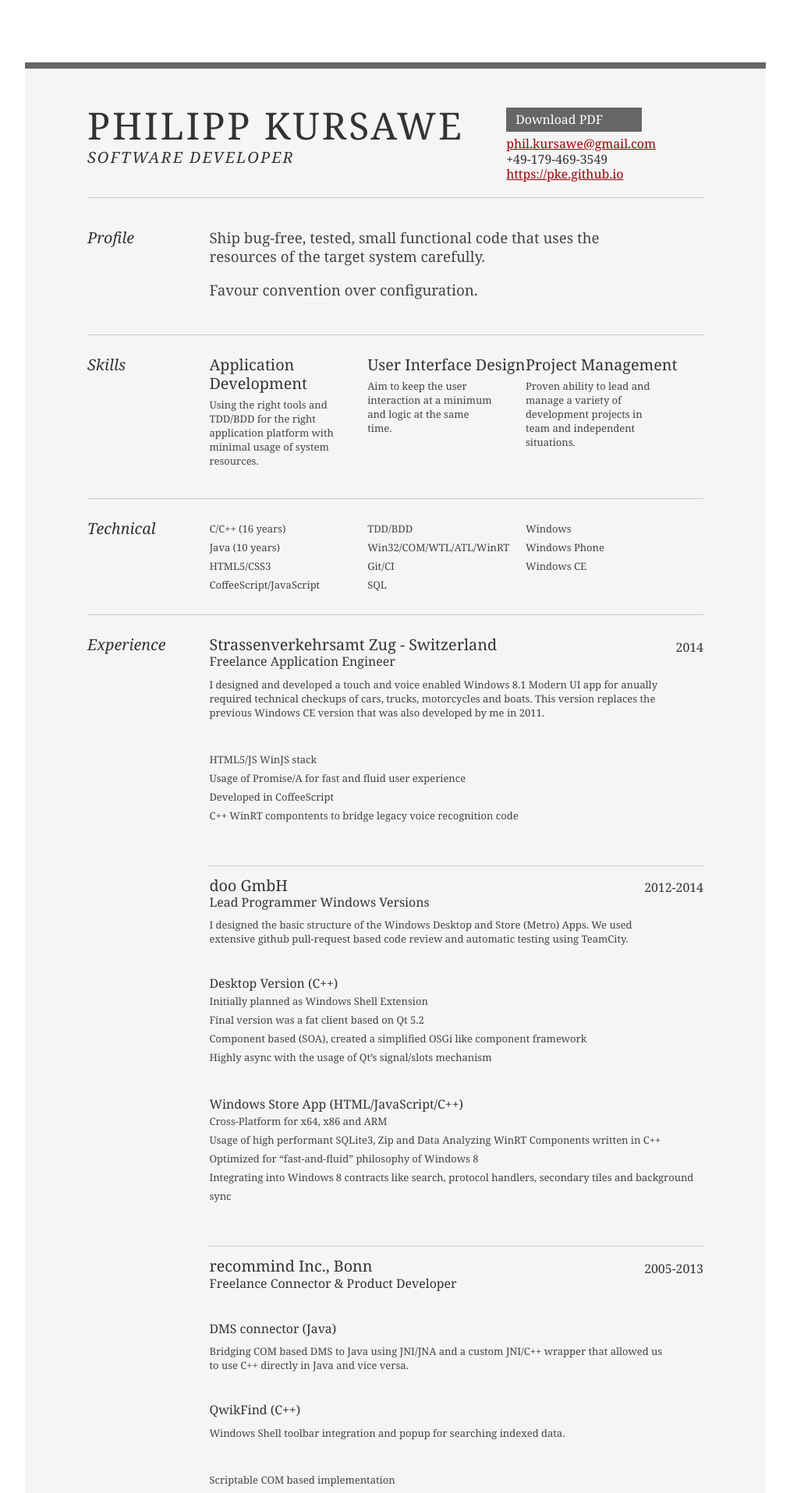
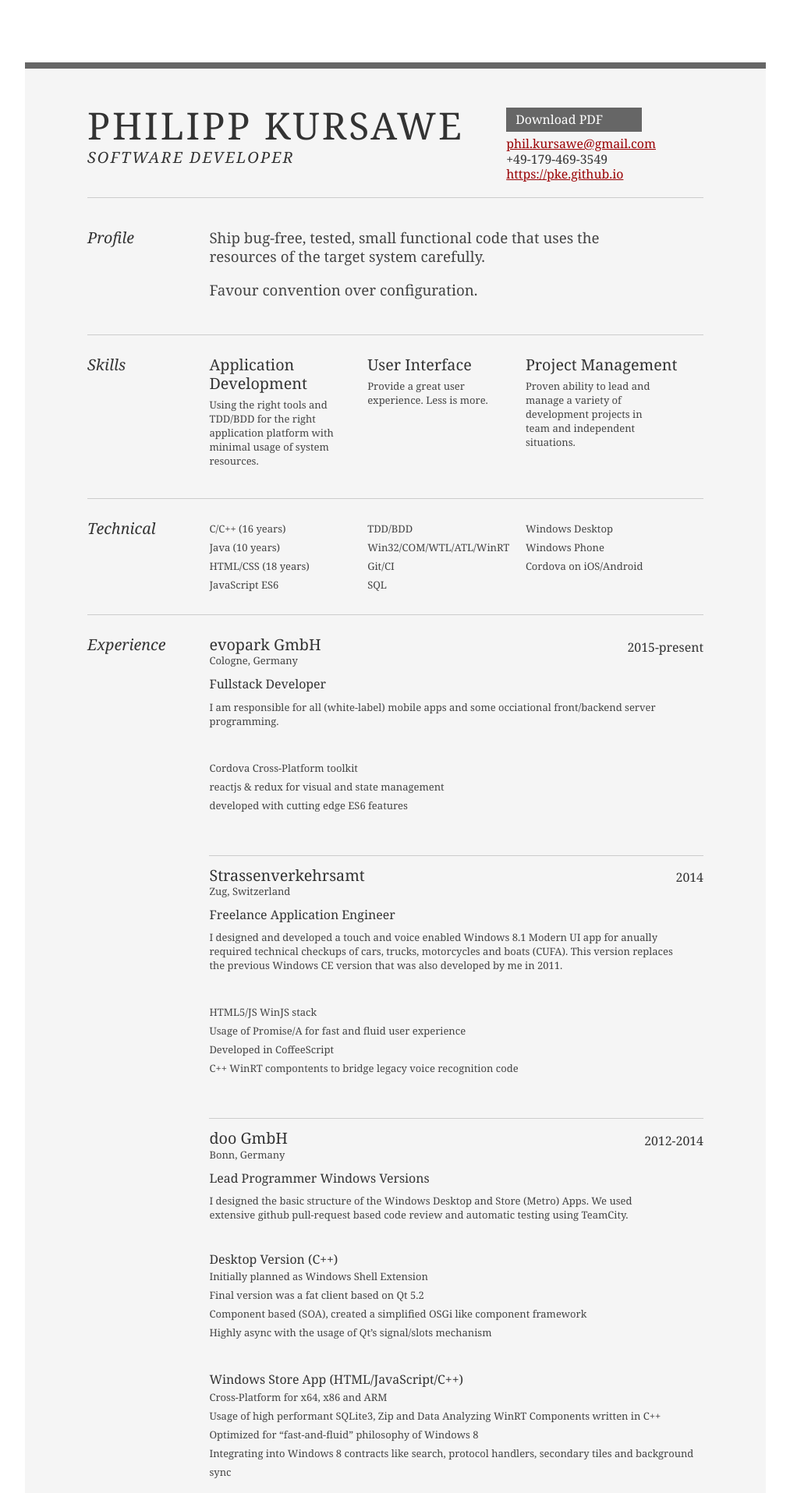
Before and after one commit to pke/pke.github.com, a Jekyll site: the page resume.html, which Jekyll copies as it is, in a window 1280 px wide. Shown: the top 1915 px of the page at 78% size, without its empty margins (133-1146 px from the left). Built offline with Jekyll 4.4.1, drawn with Linux system fonts in a browser that asks for light colours; some of the changed text lies outside the part shown.

Commit message:
Update Résumé

```diff
--- a/resume.css
+++ b/resume.css
@@ -40,6 +40,7 @@ body { font-family: Georgia; color: #444; }
 h2 { font-size: 152% }
 h3, h4 { font-size: 122%; }
 h1, h2, h3, h4 { color: #333; }
+h5 { margin-bottom: 1em; }
 p { font-size: 100%; line-height: 18px; padding-right: 3em; margin-bottom: 1em; }
 a { color: #990003 }
 a:hover { text-decoration: none; }
@@ -57,14 +58,19 @@ p.enlarge span { color: #000 }
 a#pdf { display: block; float: left; background: #666; color: white; padding: 6px 50px 6px 12px; margin-bottom: 6px; text-decoration: none;  }
 a#pdf:hover { background: #222; }
 
-h3 img#cvqr { display: none; width: 64px; height: 64px; }
+img.cvqr { display: none; }
+h3 img.cvqr { width: 64px; height: 64px; }
+h2 img.cvqr { width: 20px; height: 20px; vertical-align: bottom; }
 
 @media print {
   h3 a#pdf {
     display: none !important;
   }
-  h3 img#cvqr {
+  h3 img.cvqr {
     display: block;
+  }
+  h2 img.cvqr {
+    display: inline;
   }
 }
 
@@ -73,7 +79,6 @@ h3 img#cvqr { display: none; width: 64px; height: 64px; }
 .job p { margin: 0.75em 0 3em 0; }
 
 .last { border: none; }
-.skills-list {  }
 .skills-list ul { margin: 0; }
 .skills-list li { margin: 3px 0; padding: 3px 0; }
 .skills-list li span { font-size: 152%; display: block; margin-bottom: -2px; padding: 0 }
--- a/resume.html
+++ b/resume.html
@@ -1,5 +1,6 @@
 <!DOCTYPE html>
 <html>
+
 <head>
 
   <title>Philipp Kursawe | Software Developer | phil.kursawe@gmail.com</title>
@@ -12,6 +13,7 @@
   <link rel="stylesheet" type="text/css" href="resume.css" media="all" />
 
 </head>
+
 <body>
 
   <div id="doc2">
@@ -27,14 +29,17 @@
           <div class="yui-u">
             <div class="contact-info">
               <h3><a id="pdf" href="Philipp_Kursawe_Software_Developer_Resume.pdf">Download PDF</a></h3>
-            <h3><img id="cvqr" src="qrcode.svg"></h3>
+              <h3><img class="cvqr" src="https://api.qrserver.com/v1/create-qr-code/?data=https://pke.github.io&size=64x64&bgcolor=f5f5f5&color=black&format=svg"></h3>
               <h3><a href="mailto:phil.kursawe@gmail.com">phil.kursawe@gmail.com</a></h3>
               <h3>+49-179-469-3549</h3>
-            <h3><a href="https://pke.github.io">https://pke.github.io</a>
-          </div><!--// .contact-info -->
+              <h3><a href="https://pke.github.io">https://pke.github.io</a></h3>
             </div>
-      </div><!--// .yui-gc -->
-    </div><!--// hd -->
+            <!--// .contact-info -->
+          </div>
+        </div>
+        <!--// .yui-gc -->
+      </div>
+      <!--// hd -->
 
       <div id="bd">
         <div id="yui-main">
@@ -52,7 +57,8 @@
                   Favour convention over configuration.
                 </p>
               </div>
-          </div><!--// .yui-gf -->
+            </div>
+            <!--// .yui-gf -->
 
             <div class="yui-gf">
               <div class="yui-u first">
@@ -66,8 +72,8 @@
                 </div>
 
                 <div class="talent">
-                  <h2>User Interface Design</h2>
-                  <p>Aim to keep the user interaction at a minimum and logic at the same time.</p>
+                  <h2>User Interface</h2>
+                  <p>Provide a great user experience. Less is more.</p>
                 </div>
 
                 <div class="talent">
@@ -75,7 +81,8 @@
                   <p>Proven ability to lead and manage a variety of development projects in team and independent situations.</p>
                 </div>
               </div>
-          </div><!--// .yui-gf -->
+            </div>
+            <!--// .yui-gf -->
 
             <div class="yui-gf">
               <div class="yui-u first">
@@ -85,8 +92,8 @@
                 <ul class="talent">
                   <li>C/C++ (16 years)</li>
                   <li>Java (10 years)</li>
-                <li>HTML5/CSS3</li>
-                <li class="last">CoffeeScript/JavaScript</li>
+                  <li>HTML/CSS (18 years)</li>
+                  <li class="last">JavaScript ES6</li>
                 </ul>
 
                 <ul class="talent">
@@ -97,26 +104,48 @@
                 </ul>
 
                 <ul class="talent">
-                <li>Windows</li>
+                  <li>Windows Desktop</li>
                   <li>Windows Phone</li>
-                <li class="last">Windows CE</li>
+                  <li class="last">Cordova on iOS/Android</li>
                 </ul>
               </div>
-          </div><!--// .yui-gf-->
+            </div>
+            <!--// .yui-gf-->
 
             <div class="yui-gf last">
 
               <div class="yui-u first">
                 <h2>Experience</h2>
-            </div><!--// .yui-u -->
+              </div>
+              <!--// .yui-u -->
 
               <div class="yui-u">
+                <div class="job">
+                  <h2>
+                    evopark GmbH
+                    <img class="cvqr" src="https://api.qrserver.com/v1/create-qr-code/?data=https://evopark.de&size=32x32&bgcolor=f5f5f5&color=black&format=svg"
+                      alt="" title="" />
+                  </h2>
+                  <h5>Cologne, Germany</h5>
+                  <h3>Fullstack Developer</h3>
+                  <h4>2015-present</h4>
+                  <p>I am responsible for all (white-label) mobile apps and some occiational front/backend server programming.
+                    <ul>
+                      <li>Cordova Cross-Platform toolkit</li>
+                      <li>reactjs & redux for visual and state management</li>
+                      <li>developed with cutting edge ES6 features</li>
+                    </ul>
+                  </p>
+                </div>
 
                 <div class="job">
-                <h2>Strassenverkehrsamt Zug - Switzerland</h2>
+                  <h2>Strassenverkehrsamt</h2>
+                  <h5>Zug, Switzerland</h5>
                   <h3>Freelance Application Engineer</h3>
                   <h4>2014</h4>
-                <p>I designed and developed a touch and voice enabled Windows 8.1 Modern UI app for anually required technical checkups of cars, trucks, motorcycles and boats. This version replaces the previous Windows CE version that was also developed by me in 2011.
+                  <p>I designed and developed a touch and voice enabled Windows 8.1 Modern UI app for anually required technical
+                    checkups of cars, trucks, motorcycles and boats (CUFA). This version replaces the previous Windows CE version
+                    that was also developed by me in 2011.
                     <ul>
                       <li>HTML5/JS WinJS stack</li>
                       <li>Usage of Promise/A for fast and fluid user experience</li>
@@ -128,10 +157,11 @@
 
                 <div class="job">
                   <h2>doo GmbH</h2>
+                  <h5>Bonn, Germany</h5>
                   <h3>Lead Programmer Windows Versions</h3>
                   <h4>2012-2014</h4>
-                <p>I designed the basic structure of the Windows Desktop and Store (Metro) Apps.
-                  We used extensive github pull-request based code review and automatic testing using TeamCity.
+                  <p>I designed the basic structure of the Windows Desktop and Store (Metro) Apps. We used extensive github
+                    pull-request based code review and automatic testing using TeamCity.
 
                     <h3>Desktop Version (C++)</h3>
 
@@ -148,18 +178,21 @@
                       <li>Cross-Platform for x64, x86 and ARM</li>
                       <li>Usage of high performant SQLite3, Zip and Data Analyzing WinRT Components written in C++</li>
                       <li>Optimized for “fast-and-fluid” philosophy of Windows 8</li>
-                    <li>Integrating into Windows 8 contracts like search, protocol handlers, secondary tiles and background sync</li>
+                      <li>Integrating into Windows 8 contracts like search, protocol handlers, secondary tiles and background
+                        sync</li>
                     </ul>
                   </p>
                 </div>
 
                 <div class="job">
-                <h2>recommind Inc., Bonn</h2>
+                  <h2>recommind Inc.</h2>
+                  <h5>Bonn, Germany</h5>
                   <h3>Freelance Connector &amp; Product Developer</h3>
                   <h4>2005-2013</h4>
                   <p></p>
                   <h3 id="dms-connector-java">DMS connector (Java)</h3>
-                  <p>Bridging COM based DMS to Java using JNI/JNA and a custom JNI/C++ wrapper that allowed us to use C++ directly in Java and vice versa.</p>
+                  <p>Bridging COM based DMS to Java using JNI/JNA and a custom JNI/C++ wrapper that allowed us to use C++ directly
+                    in Java and vice versa.</p>
                   <h3 id="qwikfind-c">QwikFind (C++)</h3>
                   <p>Windows Shell toolbar integration and popup for searching indexed data.</p>
                   <ul>
@@ -171,7 +204,8 @@
 
 
                 <div class="job">
-                <h2>topsystem GmbH, Wuerselen</h2>
+                  <h2>topsystem GmbH</h2>
+                  <h5>Wuerselen, Germany</h5>
                   <h3>Freelance Lead Application Developer</h3>
                   <h4>2004-Present</h4>
                   <p>Voice &amp; Touch based picking solutions for logistics</p>
@@ -184,14 +218,16 @@
                     </ul>
                   </p>
                   <h3 id="customized-voice-recognition-apps-c">Customized voice recognition apps (C++)</h3>
-                <p>In close cooporation with the customer and other project parties I developed more than a dozen customized versions for different warehouse needs and backends.
+                  <p>In close cooporation with the customer and other project parties I developed more than a dozen customized
+                    versions for different warehouse needs and backends.
                     <ul>
                       <li>DB2, MSSQL, SAP WM</li>
                     </ul>
                   </p>
                   <h3 id="control-center-java">Control Center (Java)</h3>
-                <p>I was the lead architect of the new control center software for all voice recognition based software of the company.
-                The software allowed to monitor the daily routine, picking and alteration of the workflow for each picker.
+                  <p>I was the lead architect of the new control center software for all voice recognition based software of
+                    the company. The software allowed to monitor the daily routine, picking and alteration of the workflow
+                    for each picker.
                     <ul>
                       <li>Eclipse RCP, OSGi based</li>
                       <li>Integration of various barcode/imaging and high precision scale hardware</li>
@@ -201,7 +237,8 @@
                     </ul>
                   </p>
                   <h3 id="xml-server-gateway-java">XML Server Gateway (Java)</h3>
-                <p>Created a common XML interface to communicate with various backend servers (DB,SAP) in a fault resistent way.</p>
+                  <p>Created a common XML interface to communicate with various backend servers (DB,SAP) in a fault resistent
+                    way.</p>
                 </div>
 
                 <div class="job">
@@ -219,21 +256,22 @@
                 </div>
 
                 <div class="job">
-                <h2>Westka GmbH, Cologne</h2>
+                  <h2>Westka GmbH</h2>
+                  <h5>Cologne, Germany</h5>
                   <h3>Senior Game Developer</h3>
                   <h4>2001-2002</h4>
                   <p></p>
                   <h3 id="race-tracks-unlimited-rts-c">Race Tracks Unlimited RTS (C++)</h3>
-                <p>Senior programmer responsible for basic core code, game logic and GUI.
-We had a basic running game ready when the company went bankrupt due to another cost intensive game built at the same time there using “Unreal” technology.</p>
+                  <p>Senior programmer responsible for basic core code, game logic and GUI</p>
                 </div>
 
                 <div class="job last">
-                <h2>BlueByte GmbH, Muelheim/Ruhr</h2>
+                  <h2>BlueByte GmbH</h2>
+                  <h5>Muelheim/Ruhr, Germany</h5>
                   <h3>Game Data Wizard</h3>
                   <h4>Apr 2000 - Mar 2001</h4>
                   <p></p>
-                <h3 id="race-tracks-unlimited-rts-c">The Settlers IV (C++)</h3>
+                  <h3 id="settlers">The Settlers IV (C++)</h3>
                   <p>
                     <ul>
                       <li>Converting raw image data into sprite formats</li>
@@ -259,17 +297,26 @@ We had a basic running game ready when the company went bankrupt due to another
 
                 </div>
 
-            </div><!--// .yui-u -->
-          </div><!--// .yui-gf -->
-        </div><!--// .yui-b -->
-      </div><!--// yui-main -->
-    </div><!--// bd -->
+              </div>
+              <!--// .yui-u -->
+            </div>
+            <!--// .yui-gf -->
+          </div>
+          <!--// .yui-b -->
+        </div>
+        <!--// yui-main -->
+      </div>
+      <!--// bd -->
 
       <div id="ft">
-      <p>Philipp Kursawe &mdash; <a href="mailto:phil.kursawe@gmail.com">phil.kursawe@gmail.com</a> &mdash; +49 (179) - 469-3549</p>
-    </div><!--// footer -->
-  </div><!-- // inner -->
-</div><!--// doc -->
+        <p>Philipp Kursawe &mdash; <a href="mailto:phil.kursawe@gmail.com">phil.kursawe@gmail.com</a> &mdash; +49-179-469-3549</p>
+      </div>
+      <!--// footer -->
+    </div>
+    <!-- // inner -->
+  </div>
+  <!--// doc -->
 
 </body>
+
 </html>
```
Also changed, not shown: 1 other file. Lines whose indentation alone changed are shown as unchanged.
